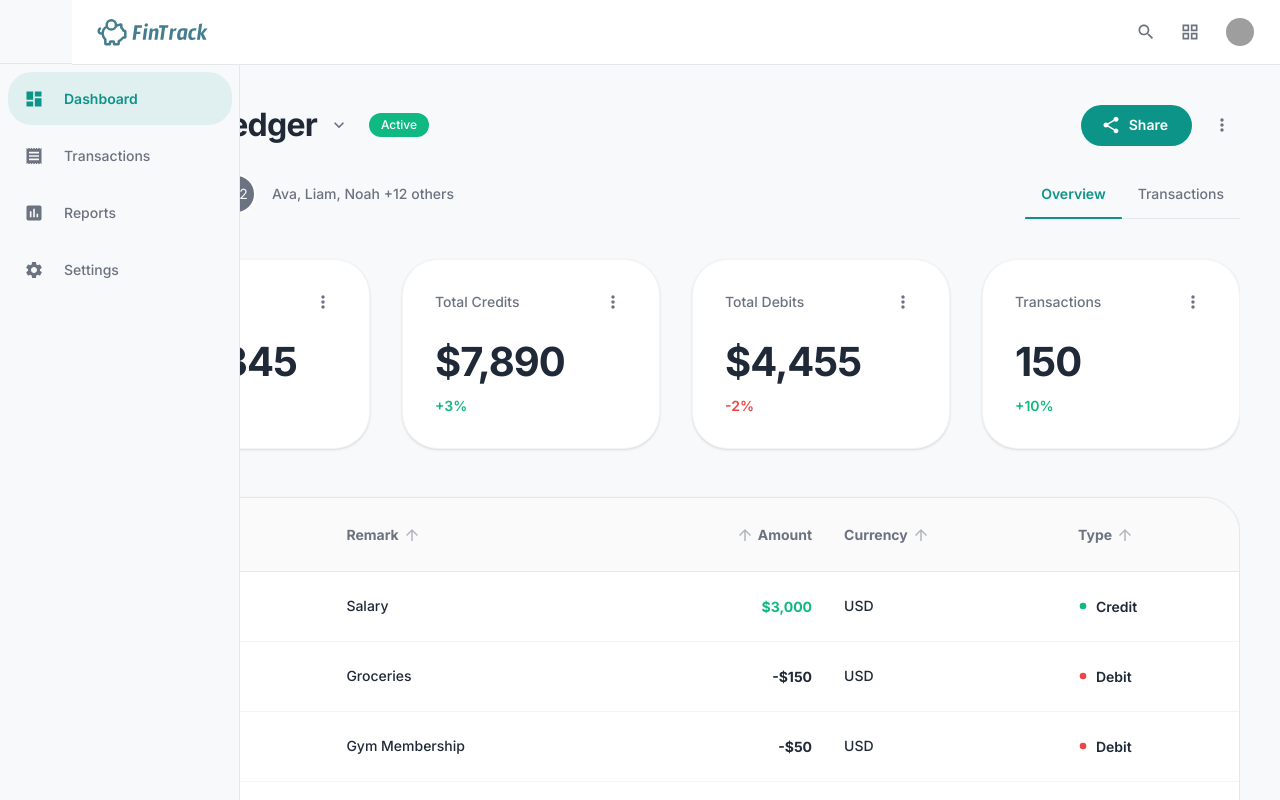
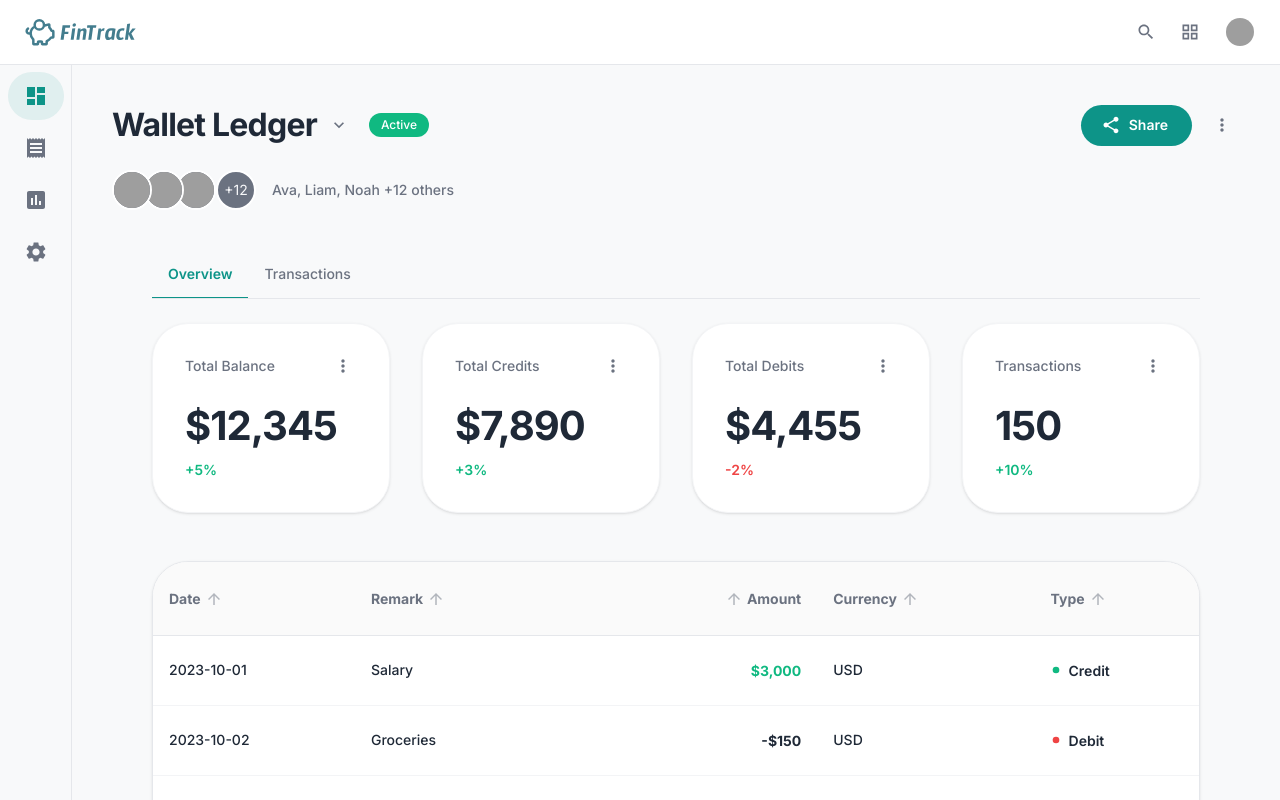
Before and after one commit to belloibrahv/wallet-ledger, a Next.js app: page / in a window 1280 px wide. Shown: the top 800 px of the page. Built offline with nearby package versions, Linux system fonts and the light colour scheme; grey boxes are pictures that could not be loaded.

Commit message:
Removed the TabNavigation (from the PageHeader (right-side))

```diff
--- a/src/app/page.tsx
+++ b/src/app/page.tsx
@@ -2,6 +2,7 @@ import { MainLayout } from "../components/layout/MainLayout";
 import { PageHeader } from "../components/dashboard/PageHeader";
 import { SummaryCards } from "../components/dashboard/SummaryCards";
 import { TransactionTable } from "../components/dashboard/TransactionTable";
+import { TabNavigation } from "../components/dashboard/TabNavigation";
 import { Box } from "@mui/material";
 
 export default function HomePage() {
@@ -13,8 +14,16 @@ export default function HomePage() {
         overflow: "hidden",
       }}>
         <PageHeader />
-        <SummaryCards />
-        <TransactionTable />
+        <Box sx={{
+          width: '100%',
+          maxWidth: '100%',
+          px: { xs: 3, sm: 4, md: 5 },
+          mx: 'auto',
+        }}>
+          <TabNavigation />
+          <SummaryCards />
+          <TransactionTable />
+        </Box>
       </Box>
     </MainLayout>
   );
--- a/src/components/dashboard/PageHeader.tsx
+++ b/src/components/dashboard/PageHeader.tsx
@@ -182,9 +182,6 @@ export function PageHeader() {
             Ava, Liam, Noah +12 others
           </Typography>
         </Box>
-
-        {/* Tab Navigation */}
-        <TabNavigation />
       </Box>
     </Box>
   );
--- a/src/components/dashboard/TabNavigation.tsx
+++ b/src/components/dashboard/TabNavigation.tsx
@@ -13,11 +13,21 @@ export function TabNavigation() {
 
   return (
     <Box sx={{
+      width: '100%',
+      borderBottom: '1px solid #E5E7EB',
+      mb: 3,
+    }}>
+      <Box sx={{
         display: 'flex',
         gap: 0,
-      borderBottom: '1px solid #E5E7EB',
-      ml: 'auto',
-      minWidth: 'fit-content',
+        width: '100%',
+        maxWidth: '100%',
+        overflowX: 'auto',
+        '&::-webkit-scrollbar': {
+          display: 'none',
+        },
+        msOverflowStyle: 'none',
+        scrollbarWidth: 'none',
       }}>
         {tabs.map((tab) => (
           <Button
@@ -49,9 +59,8 @@ export function TabNavigation() {
                     bottom: -1,
                     left: 0,
                     right: 0,
-                  height: 2,
-                  bgcolor: '#0D9488',
-                  borderRadius: '1px 1px 0 0',
+                    height: '2px',
+                    backgroundColor: '#0D9488',
                   }
                 : {},
             }}
@@ -60,5 +69,6 @@ export function TabNavigation() {
           </Button>
         ))}
       </Box>
+    </Box>
   );
 }
--- a/src/components/layout/MainLayout.tsx
+++ b/src/components/layout/MainLayout.tsx
@@ -27,25 +27,19 @@ export function MainLayout({ children }: MainLayoutProps) {
     <Box
       sx={{
         display: "flex",
+        flexDirection: "column",
         minHeight: "100vh",
         bgcolor: "background.default",
       }}
     >
-      <Sidebar mobileOpen={mobileOpen} onMobileClose={handleMobileClose} />
+      <TopNavigation onMobileMenuToggle={handleMobileMenuToggle} />
 
-      <Box
-        sx={{
-          flexGrow: 1,
-          display: "flex",
-          flexDirection: "column",
-          minWidth: 0, // Prevents flex item from growing beyond container
-          width: "100%",
-          transition: "margin-left 0.3s ease-in-out",
-          marginLeft: { xs: 0, md: "72px" }, // Account for collapsed sidebar width
-          position: "relative",
-        }}
-      >
-        <TopNavigation onMobileMenuToggle={handleMobileMenuToggle} />
+      <Box sx={{ display: "flex", flex: 1, overflow: "hidden" }}>
+        <Sidebar
+          mobileOpen={mobileOpen}
+          onMobileClose={handleMobileClose}
+          isMobile={isMobile}
+        />
 
         <Box
           component="main"
@@ -53,9 +47,10 @@ export function MainLayout({ children }: MainLayoutProps) {
             flexGrow: 1,
             p: { xs: 3, sm: 4, md: 5 },
             maxWidth: "100%",
+            overflow: "auto",
             bgcolor: "background.default",
             position: "relative",
-            zIndex: 1, // Ensure content is below sidebar when expanded
+            marginLeft: { xs: 0, md: "72px" }, // Account for sidebar width
           }}
         >
           <Container
```
Lines whose indentation alone changed are shown as unchanged.
